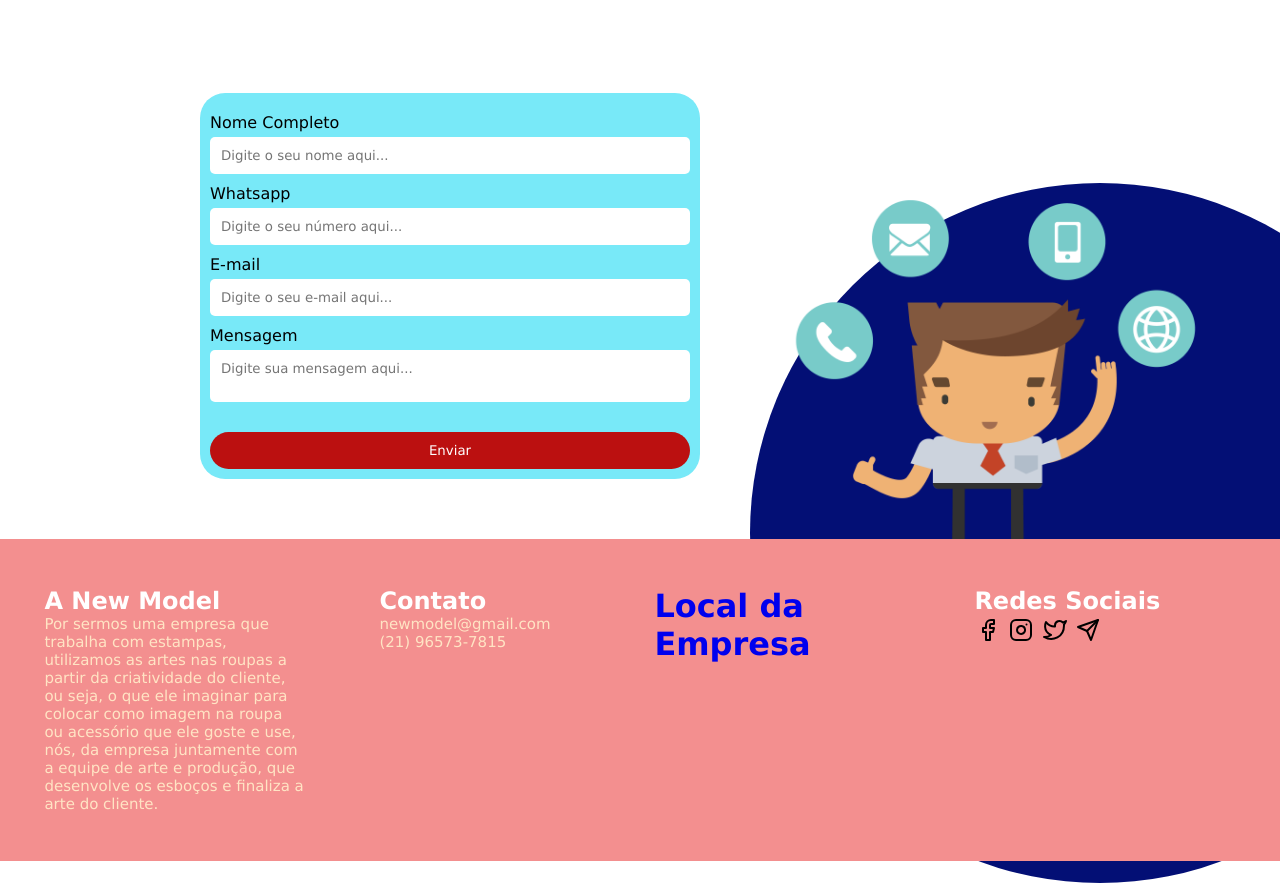
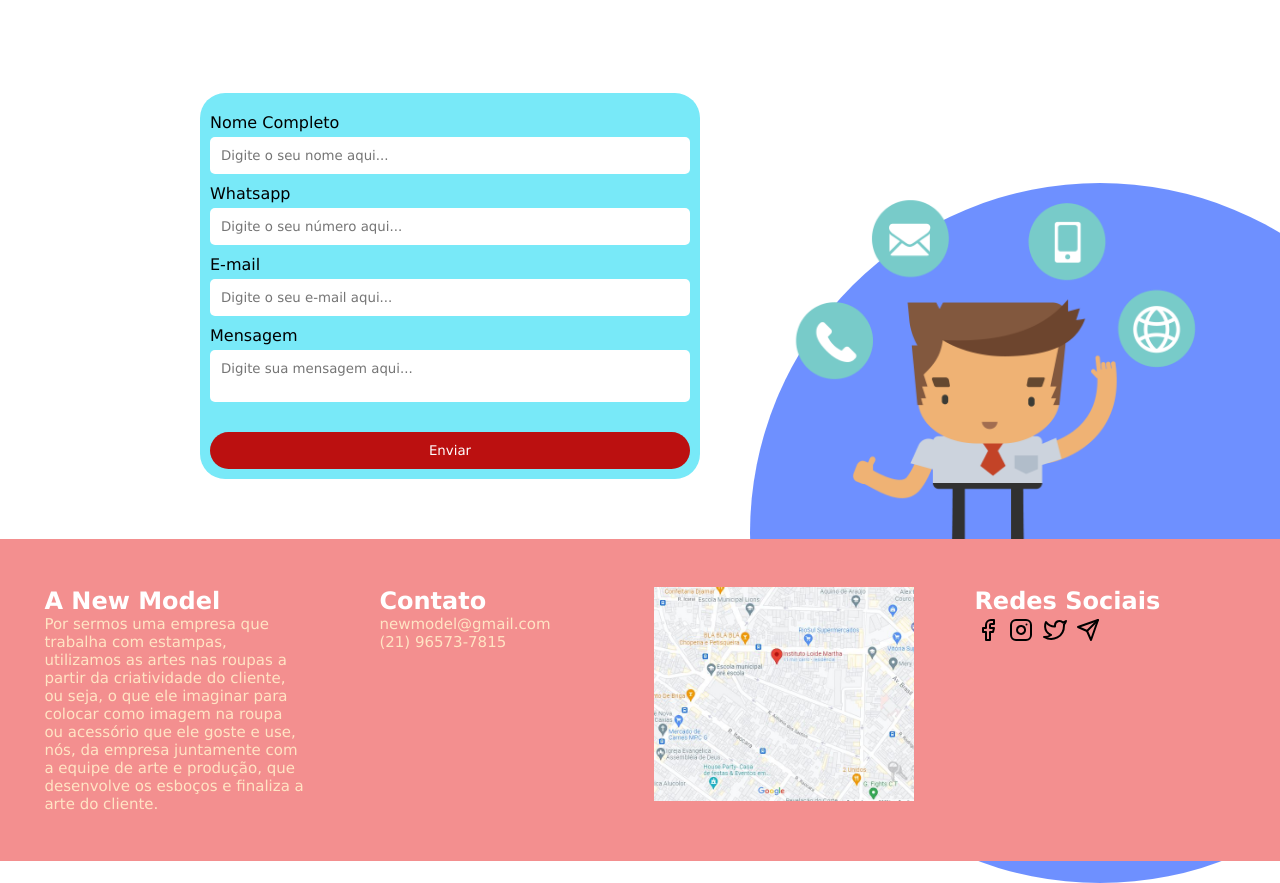
Before and after one commit to newmodel/website, a plain HTML site: page contato.html in a window 1280 px wide. Shown: the part 117-1000 px from the top of the page. Drawn offline with nearby package versions, Linux system fonts and the light colour scheme.

Commit message:
site completo

```diff
--- a/contato.html
+++ b/contato.html
@@ -75,7 +75,7 @@
       </div>
       <div class="fale-conosco">
         <a href="https://www.google.com.br/maps/place/Sal%C3%A3o+do+Rugal/@-22.7793085,-43.2991925,16.25z/data=!4m5!3m4!1s0x997b4b09e5c015:0xe54b876ce64e73c5!8m2!3d-22.7809995!4d-43.2952146">
-          <h1>Local da Empresa</h1>
+          <img src="sources/Cap3turar.JPG" width="260px">
         </a>
         <div class="flex-row">
         </div>
--- a/style4.css
+++ b/style4.css
@@ -201,5 +201,5 @@ header{
     width: 700px;
     height: 700px;
     border-radius: 50%;
-    background-color: rgb(3, 15, 117);
+    background-color: rgba(28, 81, 255, 0.637);
 }
```
Also changed, not shown: 49116.png (deleted), camisas/1.jpg (added), camisas/2.jpg (added), camisas/5.jpg (added), camisas/8.jpg (added), camisas/9.jpg (added), search-3-115510548237crzqgd3qs.png (deleted), sources/Cap3turar.JPG (added).
